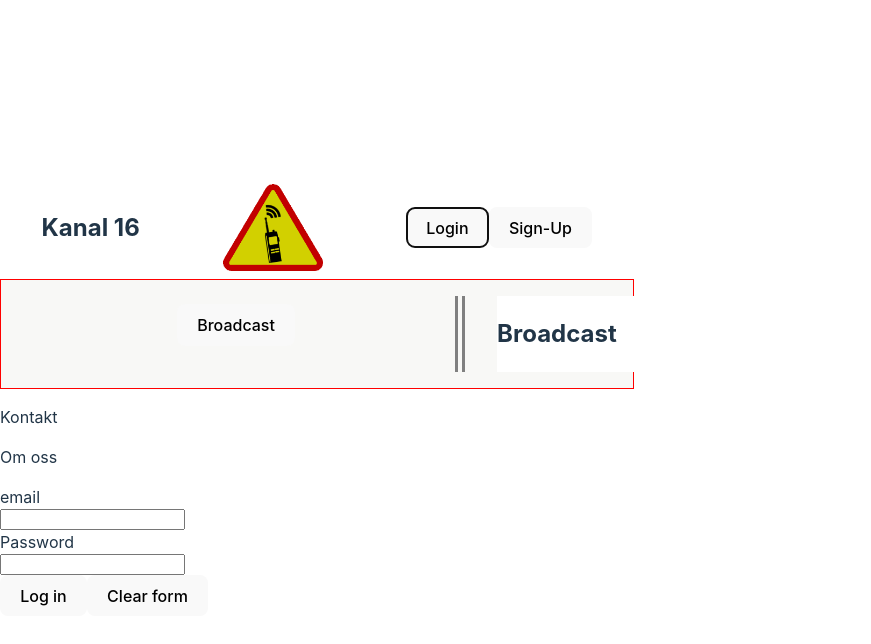
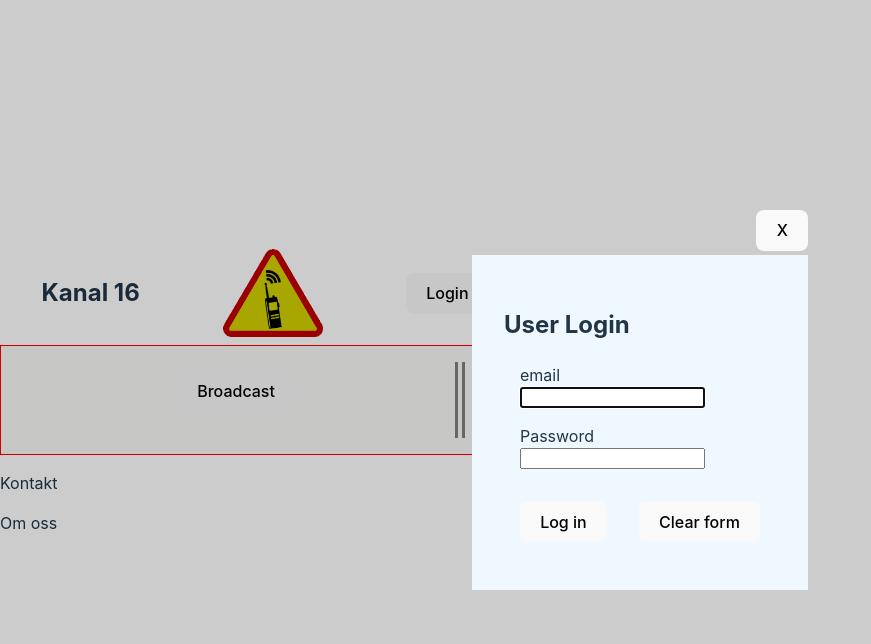
Before and after one commit to j-carlander/ShitShat, a React (Vite) app in the folder frontend/: page / in a window 1280 px wide. Both pictures are taken after a click on the button "Login". Shown: the top 644 px of the page, without its empty margins (0-871 px from the left). Built offline with nearby package versions, Linux system fonts and the light colour scheme; no server answers.

Commit message:
login form working

```diff
--- a/frontend/src/Components/LoginForm/LoginForm.css
+++ b/frontend/src/Components/LoginForm/LoginForm.css
@@ -1,5 +1,40 @@
+.login-wrapper {
+  position: absolute;
+  inset: 0;
+  display: grid;
+  place-content: center;
+  background-color: #00000033;
+}
+
+.modal {
+  display: flex;
+  flex-direction: column;
+}
+.close-btn {
+  align-self: end;
+  margin-bottom: 0.3em;
+}
+
+.login-form {
+  padding: 2em;
+  background-color: aliceblue;
+}
 .input-group {
   position: relative;
   display: grid;
   width: max-content;
+  margin: 1em;
 }
+.login-form button {
+  margin: 1em;
+}
+
+.err-msg {
+  background-color: aliceblue;
+  color: maroon;
+  margin: 0;
+}
+
+.hidden {
+  display: none;
+}
--- a/frontend/src/Components/LoginForm/LoginForm.jsx
+++ b/frontend/src/Components/LoginForm/LoginForm.jsx
@@ -1,49 +1,81 @@
-import React, { useRef } from "react";
+import React, { useEffect, useRef, useState } from "react";
 import "./LoginForm.css";
 
 export function LoginForm(props) {
-  const emailField = useRef();
-  const passwordField = useRef();
+  const emailFieldRef = useRef();
+  const errRef = useRef();
 
-  async function submitForm(e) {
-    const identifier = emailField.current.value;
-    const password = passwordField.current.value;
+  const [errMsg, setErrMsg] = useState("");
+  const [email, setEmail] = useState("");
+  const [password, setPassword] = useState("");
 
+  // focus on email input field when component loads
+  useEffect(() => {
+    emailFieldRef.current.focus();
+  }, []);
+
+  // reset errMsg when email och password retyped
+  useEffect(() => {
+    setErrMsg("");
+  }, [email, password]);
+
+  async function handleSubmit(e) {
     e.preventDefault();
-    if (!identifier || !password) return console.log("missing details");
-    let fetchOptions = {
+    if (!email || !password) return setErrMsg("missing details");
+    let headersList = {
+      Accept: "*/*",
+      "User-Agent": "Thunder Client (https://www.thunderclient.com)",
+      "Content-Type": "application/json",
+    };
+
+    let bodyContent = JSON.stringify({
+      identifier: email,
+      password: password,
+    });
+
+    let response = await fetch("http://localhost:4500/auth/login", {
       method: "POST",
-      headers: { "Content-type": "application/json" },
-      body: JSON.stringify({
-        identifier: identifier,
-        password: password,
-      }),
-    };
-    let result = await fetch("http://127.0.0.1:4000/auth/login", fetchOptions);
-    let jsonResult = await result.json();
+      body: bodyContent,
+      headers: headersList,
+    });
 
-    if (result.status == 200) {
+    if (response.status == 200) {
+      let jsonResult = await response.json();
       sessionStorage.setItem("AUTH_TOKEN", jsonResult.jwt);
-      props.setUserDetails(userDetails);
+      props.setUserDetails(jsonResult.userDetails);
 
       props.setAuthenticated(true);
 
       props.setShowLoginForm(false);
-    } else if (result.status == 400) {
-      p.innerText = jsonResult;
+    } else if (response.status == 400) {
+      setErrMsg(response);
     }
-    serverInfo.append(p);
   }
   return (
-    <div>
-      <form className="login-form">
+    <div className="login-wrapper">
+      <div className="modal">
+        <button
+          className="close-btn"
+          onClick={() => {
+            props.setShowLoginForm(false);
+          }}>
+          X
+        </button>
+
+        <p ref={errRef} className={errMsg ? "err-msg" : "hidden"}>
+          {errMsg}
+        </p>
+        <form className="login-form" onSubmit={handleSubmit}>
+          <h2>User Login</h2>
           <div className="input-group">
             <label htmlFor="emailField">email</label>
             <input
               type="email"
               id="emailField"
-            ref={emailField}
-            name="identifier"
+              ref={emailFieldRef}
+              value={email}
+              onChange={(e) => setEmail(e.target.value)}
+              required
             />
           </div>
           <div className="input-group">
@@ -51,11 +83,11 @@ export function LoginForm(props) {
             <input
               type="password"
               id="passwordField"
-            ref={passwordField}
-            name="password"
+              value={password}
+              onChange={(e) => setPassword(e.target.value)}
+              required
             />
           </div>
-
           <button id="loginBtn" type="submit">
             Log in
           </button>
@@ -64,5 +96,6 @@ export function LoginForm(props) {
           </button>
         </form>
       </div>
+    </div>
   );
 }
```
Lines whose indentation alone changed are shown as unchanged.
